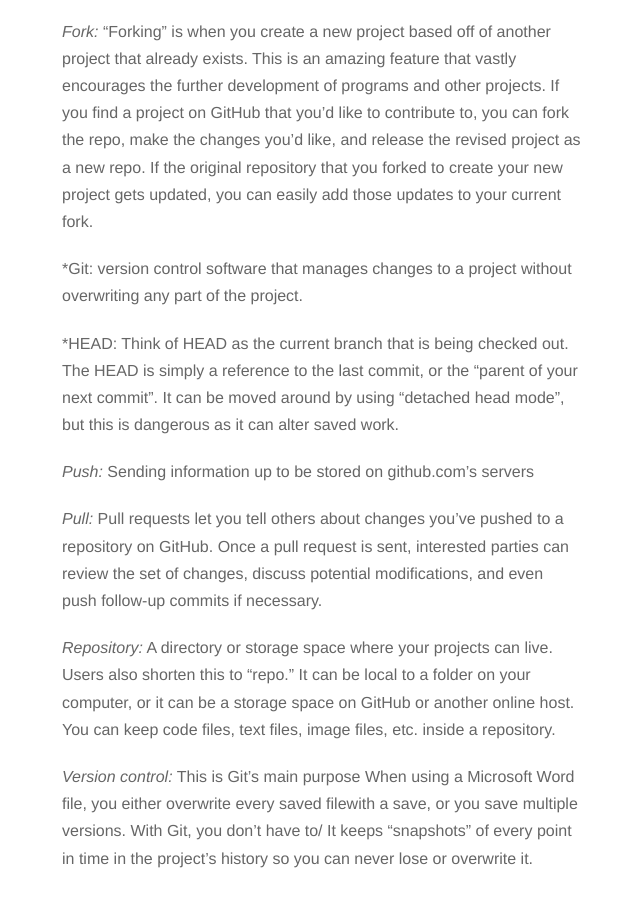
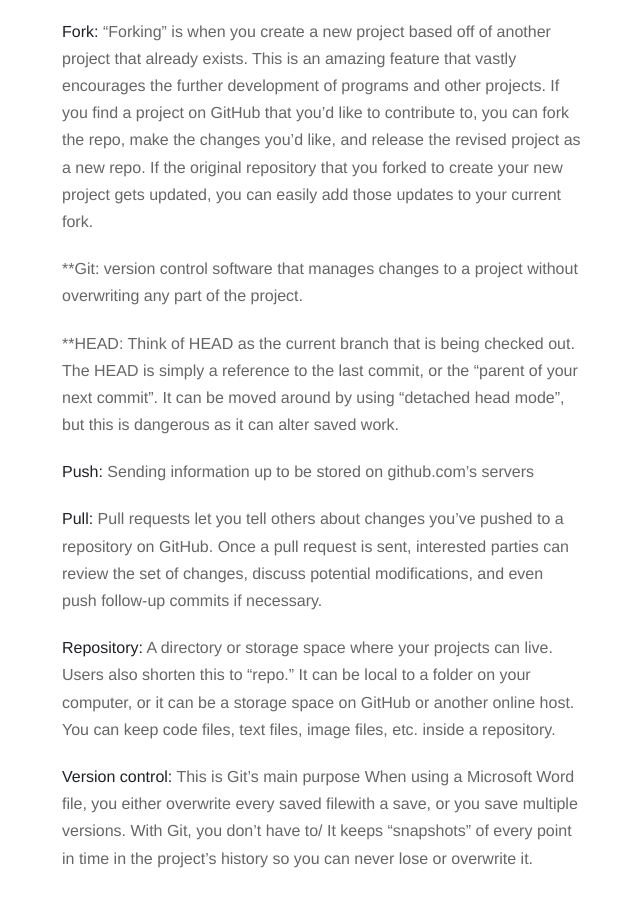
Before and after one commit to CherylTino/Github-for-Publishers, a Jekyll site: the page built from _posts/2013-11-10-welcome-to-jekyll.markdown, in a window 1280 px wide and 900 px high, scrolled down 771 px. Shown: the whole window, without its empty margins (318-958 px from the left). Built offline with Jekyll 4.4.1, drawn with Linux system fonts in a browser that asks for light colours; nearby versions of some CDN libraries; Markdown is read by kramdown in place of the engine named in the settings.

```diff
--- a/_posts/2013-11-10-welcome-to-jekyll.markdown
+++ b/_posts/2013-11-10-welcome-to-jekyll.markdown
@@ -3,26 +3,26 @@ title:  "Git Dictionary"
 date:   2013-11-10 10:18:00
 description:
 ---
-*Branch:* How do multiple people work on a project at the same time without Git getting them confused? Usually, they “branch off” of the main project with their own versions full of changes they themselves have made. After they’re done, it’s time to “merge” that branch back with the “master,” the main directory of the project.
+**Branch:** How do multiple people work on a project at the same time without Git getting them confused? Usually, they “branch off” of the main project with their own versions full of changes they themselves have made. After they’re done, it’s time to “merge” that branch back with the “master,” the main directory of the project.
 
-*Changelog:* A list of the changes made to a repository that includes commit messages, authors, and other metadata linked to each revision.
+**Changelog:** A list of the changes made to a repository that includes commit messages, authors, and other metadata linked to each revision.
 
-*Command Line:* The computer program we use to input Git commands. On a Mac, it’s called Terminal. On a PC, it must be downloaded. For both, you type text-based commands (aka prompts) into the screen, instead of using a mouse.
+**Command Line:** The computer program we use to input Git commands. On a Mac, it’s called Terminal. On a PC, it must be downloaded. For both, you type text-based commands (aka prompts) into the screen, instead of using a mouse.
 
 
-*Commit:* This is the command that gives Git its power. When you commit, you are taking a “snapshot” of your repository at that point in time, giving you a checkpoint to which you can reevaluate or restore your project to any previous state.
+**Commit:** This is the command that gives Git its power. When you commit, you are taking a “snapshot” of your repository at that point in time, giving you a checkpoint to which you can reevaluate or restore your project to any previous state.
 
 
-*Fork:* “Forking” is when you create a new project based off of another project that already exists. This is an amazing feature that vastly encourages the further development of programs and other projects. If you find a project on GitHub that you’d like to contribute to, you can fork the repo, make the changes you’d like, and release the revised project as a new repo. If the original repository that you forked to create your new project gets updated, you can easily add those updates to your current fork.
+**Fork:** “Forking” is when you create a new project based off of another project that already exists. This is an amazing feature that vastly encourages the further development of programs and other projects. If you find a project on GitHub that you’d like to contribute to, you can fork the repo, make the changes you’d like, and release the revised project as a new repo. If the original repository that you forked to create your new project gets updated, you can easily add those updates to your current fork.
 
-*Git: version control software that manages changes to a project without overwriting any part of the project.
+**Git: version control software that manages changes to a project without overwriting any part of the project.
 
-*HEAD: Think of HEAD as the current branch that is being checked out. The HEAD is simply a reference to the last commit, or the “parent of your next commit”. It can be moved around by using “detached head mode”, but this is dangerous as it can alter saved work.
+**HEAD: Think of HEAD as the current branch that is being checked out. The HEAD is simply a reference to the last commit, or the “parent of your next commit”. It can be moved around by using “detached head mode”, but this is dangerous as it can alter saved work.
 
-*Push:* Sending information up to be stored on github.com’s servers
+**Push:** Sending information up to be stored on github.com’s servers
 
-*Pull:* Pull requests let you tell others about changes you've pushed to a repository on GitHub. Once a pull request is sent, interested parties can review the set of changes, discuss potential modifications, and even push follow-up commits if necessary.
+**Pull:** Pull requests let you tell others about changes you've pushed to a repository on GitHub. Once a pull request is sent, interested parties can review the set of changes, discuss potential modifications, and even push follow-up commits if necessary.
 
-*Repository:* A directory or storage space where your projects can live. Users also shorten this to “repo.” It can be local to a folder on your computer, or it can be a storage space on GitHub or another online host. You can keep code files, text files, image files, etc. inside a repository.
+**Repository:** A directory or storage space where your projects can live. Users also shorten this to “repo.” It can be local to a folder on your computer, or it can be a storage space on GitHub or another online host. You can keep code files, text files, image files, etc. inside a repository.
 
-*Version control:* This is Git’s main purpose When using a Microsoft Word file, you either overwrite every saved filewith a save, or you save multiple versions. With Git, you don’t have to/ It keeps “snapshots” of every point in time in the project’s history so you can never lose or overwrite it.
+**Version control:** This is Git’s main purpose When using a Microsoft Word file, you either overwrite every saved filewith a save, or you save multiple versions. With Git, you don’t have to/ It keeps “snapshots” of every point in time in the project’s history so you can never lose or overwrite it.
```
